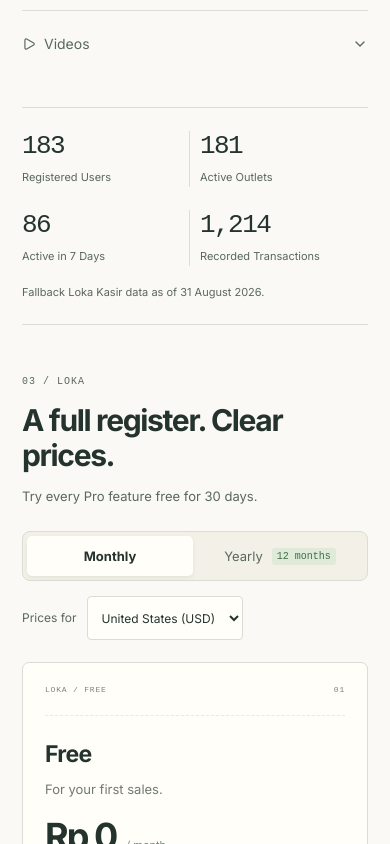
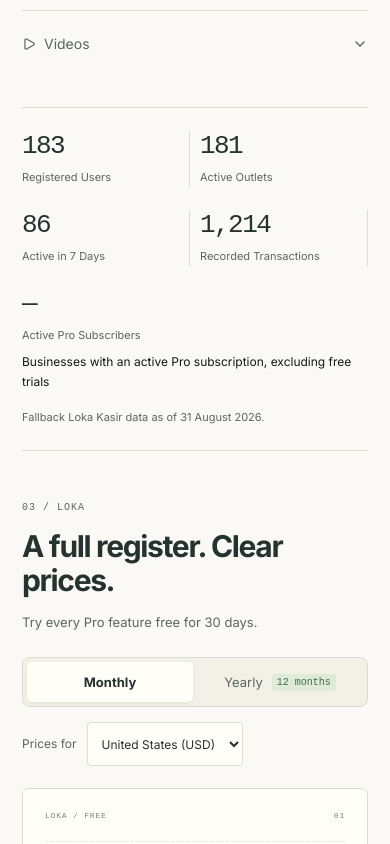
Before and after one commit to Kreativita-Sinergi/loka-landing-web, a Next.js app: page /en in a window 390 px wide. Shown: the part 3300-4144 px from the top of the page. Built offline with nearby package versions, Linux system fonts and the light colour scheme; no server answers.

Commit message:
feat: display active Pro subscribers on landing page

```diff
--- a/src/app/globals.css
+++ b/src/app/globals.css
@@ -185,7 +185,7 @@ html, body { width: 100%; overflow-x: clip; }
 .shop-owner p { font-size: 12px; color: var(--shop-muted); margin-top: 6px; }
 .shop-owner a { display: inline-flex; align-items: center; gap: 15px; color: var(--shop-blue); font-size: 12px; font-weight: 600; }
 .shop-stats { border-top: 1px solid var(--shop-line); border-bottom: 1px solid var(--shop-line); padding: 30px 0; }
-.shop-stats-grid { display: grid; grid-template-columns: repeat(4,minmax(0,1fr)); gap: 20px; }
+.shop-stats-grid { display: grid; grid-template-columns: repeat(5,minmax(0,1fr)); gap: 20px; }
 .shop-stat { border-right: 1px solid var(--shop-line); padding-left: 10px; }
 .shop-stat:last-child { border: 0; }
 .shop-stat > span:first-child { font: 30px ui-monospace,monospace; font-weight: 500; color: var(--shop-ink); letter-spacing: -.06em; }
@@ -317,6 +317,7 @@ summary::-webkit-details-marker { display: none; }
   .shop-stats-grid { grid-template-columns: repeat(2,minmax(0,1fr)); gap: 23px 10px; }
   .shop-stat { padding-left: 0; }
   .shop-stat:nth-child(2) { border: 0; }
+  .shop-stat:last-child { grid-column: 1 / -1; }
   .shop-stat > span:first-child { font-size: 26px; }
   .shop-stats-note { margin-left: 0; font-size: 7px; line-height: 1.8; }
   .shop-price-grid { grid-template-columns: minmax(0,1fr); gap: 15px; }
--- a/src/components/Stats.tsx
+++ b/src/components/Stats.tsx
@@ -29,7 +29,7 @@ const Stats = async ({ locale }: { locale: Locale }) => {
   // menampilkan angka yang benar.
   // Label dan keterangannya diambil dari katalog bahasa yang sama dengan versi
   // cadangan; hanya ANGKANYA yang datang dari data langsung. Sebelumnya cabang
-  // ini menulis ulang keempat labelnya dalam bahasa Indonesia, sehingga di
+  // ini menulis ulang labelnya dalam bahasa Indonesia, sehingga di
   // halaman berbahasa lain seluruh blok ini tetap berbahasa Indonesia selama
   // backend-nya terjangkau — yaitu hampir selalu.
   const items: StatItem[] = live
@@ -38,6 +38,9 @@ const Stats = async ({ locale }: { locale: Locale }) => {
         formatNumber(live.total_outlets, locale),
         formatNumber(live.active_7d, locale),
         formatNumber(live.total_transactions, locale),
+        typeof live.pro_subscribers === "number" && Number.isFinite(live.pro_subscribers)
+          ? formatNumber(live.pro_subscribers, locale)
+          : "—",
       ].map((value, i) => ({ ...fallbackStats[i], value }))
     : fallbackStats;
 
@@ -56,12 +59,15 @@ const Stats = async ({ locale }: { locale: Locale }) => {
     <section className="shop-stats">
       <div className="shop-stats-inner">
         <div className="shop-stats-grid">
-          {items.map((stat) => (
+          {items.map((stat, index) => (
             <div key={stat.label} title={stat.description} className="shop-stat">
               <span className="block text-3xl md:text-4xl font-bold leading-tight">
                 {stat.value}
               </span>
               <span className="block mt-2 text-sm font-semibold">{stat.label}</span>
+              {index === 4 && (
+                <span className="block mt-2 text-xs leading-relaxed">{stat.description}</span>
+              )}
 
             </div>
           ))}
--- a/src/data/stats.ts
+++ b/src/data/stats.ts
@@ -18,6 +18,7 @@ const statsByLocale: Record<Locale, { stats: IStat[]; note: string; liveNote: st
       { value: "181", label: "Outlet Aktif", description: "Outlet aktif dari beragam jenis usaha yang dikelola melalui Loka Kasir" },
       { value: "86", label: "Aktif dalam 7 Hari", description: "Pengguna yang membuka Loka Kasir dalam tujuh hari terakhir" },
       { value: "1.214", label: "Transaksi Tercatat", description: "Total transaksi penjualan yang telah dicatat oleh sistem" },
+      { value: "—", label: "Pelanggan Pro Aktif", description: "Bisnis dengan langganan Pro aktif, di luar masa coba gratis" },
     ],
     note: "Data cadangan Loka Kasir per 31 Agustus 2026.",
     liveNote: "Data penggunaan agregat dari sistem Loka Kasir — diperbarui otomatis setiap 10 menit.",
@@ -28,6 +29,7 @@ const statsByLocale: Record<Locale, { stats: IStat[]; note: string; liveNote: st
       { value: "181", label: "Active Outlets", description: "Active outlets across different business types managed with Loka Kasir" },
       { value: "86", label: "Active in 7 Days", description: "Users who opened Loka Kasir during the last seven days" },
       { value: "1,214", label: "Recorded Transactions", description: "Total sales transactions recorded by the system" },
+      { value: "—", label: "Active Pro Subscribers", description: "Businesses with an active Pro subscription, excluding free trials" },
     ],
     note: "Fallback Loka Kasir data as of 31 August 2026.",
     liveNote: "Aggregated usage data from Loka Kasir — refreshed automatically every 10 minutes.",
@@ -38,6 +40,7 @@ const statsByLocale: Record<Locale, { stats: IStat[]; note: string; liveNote: st
       { value: "181", label: "Cawangan Aktif", description: "Cawangan aktif daripada pelbagai jenis perniagaan yang diurus dengan Loka Kasir" },
       { value: "86", label: "Aktif dalam 7 Hari", description: "Pengguna yang membuka Loka Kasir dalam tempoh tujuh hari terakhir" },
       { value: "1,214", label: "Transaksi Direkodkan", description: "Jumlah transaksi jualan yang telah direkodkan oleh sistem" },
+      { value: "—", label: "Pelanggan Pro Aktif", description: "Perniagaan dengan langganan Pro aktif, tidak termasuk percubaan percuma" },
     ],
     note: "Data sandaran Loka Kasir sehingga 31 Ogos 2026.",
     liveNote: "Data penggunaan agregat daripada sistem Loka Kasir — dikemas kini secara automatik setiap 10 minit.",
@@ -48,6 +51,7 @@ const statsByLocale: Record<Locale, { stats: IStat[]; note: string; liveNote: st
       { value: "181", label: "稼働中の店舗", description: "Loka Kasir で管理されている、さまざまな業種の稼働店舗です" },
       { value: "86", label: "直近7日間の利用者", description: "直近7日以内に Loka Kasir を開いたユーザーです" },
       { value: "1,214", label: "記録済み取引", description: "システムに記録された売上取引の累計です" },
+      { value: "—", label: "有効なPro契約", description: "無料トライアルを除く、有効なPro契約を持つ事業者数です" },
     ],
     note: "Loka Kasir の予備データ（2026年8月31日時点）。",
     liveNote: "Loka Kasir 本番システムの集計利用データです。10分ごとに自動更新されます。",
--- a/src/lib/publicStats.ts
+++ b/src/lib/publicStats.ts
@@ -14,6 +14,7 @@ export interface PublicStats {
   api_calls_7d: number;
   total_transactions: number;
   total_outlets: number;
+  pro_subscribers?: number;
 }
 
 const API_BASE_URL =
```
